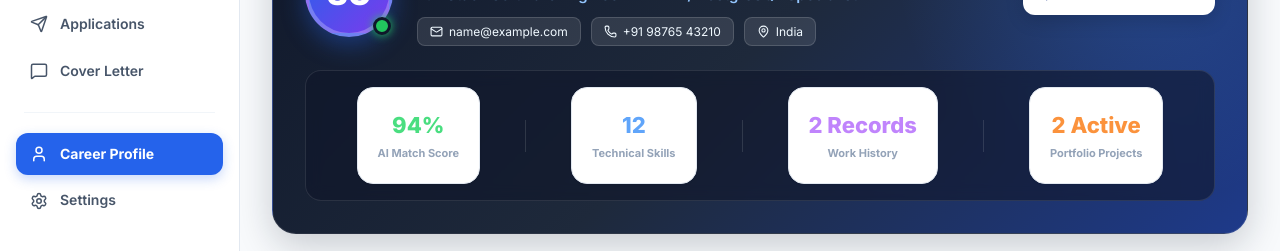
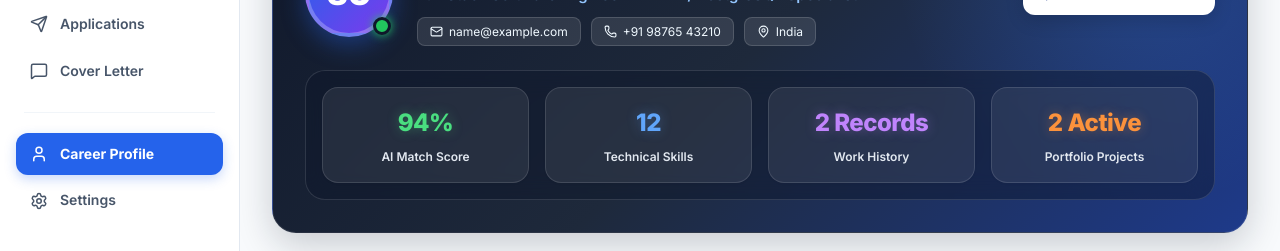
Before and after one commit to bhumika0202/autohire.ai, a React (Vite) app in the folder frontend/: page /profile in a window 1280 px wide. Shown: the part 224-475 px from the top of the page. Built offline with nearby package versions, Linux system fonts and the light colour scheme; no server answers; sample sign-in values are in the browser's storage.

Commit message:
redesign Career Profile hero metric cards with glassmorphism styling and glowing text

```diff
--- a/frontend/src/pages/ProfilePage.css
+++ b/frontend/src/pages/ProfilePage.css
@@ -186,46 +186,58 @@
   gap: 10px;
 }
 
-/* Stats Row */
+/* Hero Stats Row Redesign */
 .hero-stats-row {
-  background: rgba(15, 23, 42, 0.6);
-  border: 1px solid rgba(255, 255, 255, 0.1);
-  border-radius: 16px;
-  padding: 16px 28px;
-  display: flex;
-  align-items: center;
-  justify-content: space-around;
-  backdrop-filter: blur(8px);
+  display: grid;
+  grid-template-columns: repeat(4, 1fr);
+  gap: 16px;
+  background: rgba(15, 23, 42, 0.45);
+  border: 1px solid rgba(255, 255, 255, 0.12);
+  border-radius: 20px;
+  padding: 16px;
+  backdrop-filter: blur(12px);
   z-index: 1;
 }
 
 .stat-card {
+  background: rgba(255, 255, 255, 0.08);
+  border: 1px solid rgba(255, 255, 255, 0.12);
+  border-radius: 16px;
+  padding: 16px 20px;
   display: flex;
   flex-direction: column;
   align-items: center;
-  gap: 2px;
+  justify-content: center;
+  gap: 4px;
+  transition: all 0.2s ease;
+}
+
+.stat-card:hover {
+  background: rgba(255, 255, 255, 0.14);
+  border-color: rgba(255, 255, 255, 0.25);
+  transform: translateY(-2px);
+  box-shadow: 0 8px 20px rgba(0, 0, 0, 0.25);
 }
 
 .stat-num {
-  font-size: 22px;
+  font-size: 24px;
   font-weight: 800;
+  letter-spacing: -0.5px;
 }
 
-.stat-num.green { color: #4ADE80; }
-.stat-num.blue { color: #60A5FA; }
-.stat-num.purple { color: #C084FC; }
-.stat-num.orange { color: #FB923C; }
+.stat-num.green { color: #4ADE80; text-shadow: 0 0 12px rgba(74, 222, 128, 0.35); }
+.stat-num.blue { color: #60A5FA; text-shadow: 0 0 12px rgba(96, 165, 250, 0.35); }
+.stat-num.purple { color: #C084FC; text-shadow: 0 0 12px rgba(192, 132, 252, 0.35); }
+.stat-num.orange { color: #FB923C; text-shadow: 0 0 12px rgba(251, 146, 60, 0.35); }
 
 .stat-lbl {
-  font-size: 11px;
-  color: #94A3B8;
-  font-weight: 700;
+  font-size: 12px;
+  color: #E2E8F0;
+  font-weight: 600;
 }
 
 .stat-sep {
-  width: 1px;
-  height: 32px;
-  background: rgba(255, 255, 255, 0.12);
+  display: none;
 }
 
 /* Two-Column Grid Layout */
```
